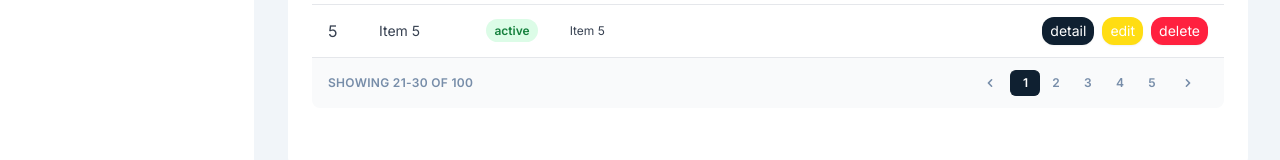
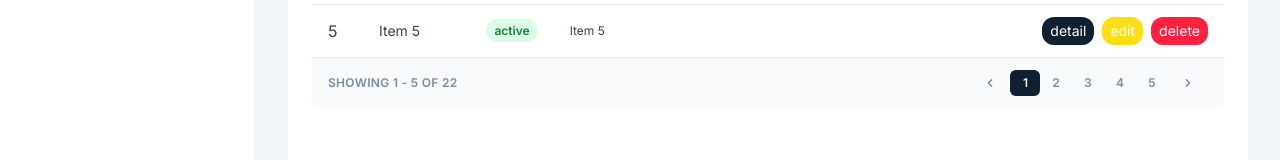
Before and after one commit to Azukii09/cosmetics-shop, a Next.js app: page /admin/user in a window 1280 px wide. Shown: the part 639-799 px from the top of the page. Built offline with nearby package versions, Linux system fonts and the light colour scheme.

Commit message:
#30- adding number of list data shown
Signed-off-by: Azukii09 <azuknisianta@gmail.com>

```diff
--- a/src/app/admin/user/page.tsx
+++ b/src/app/admin/user/page.tsx
@@ -149,6 +149,12 @@ export default function UserMasterPage() {
             status:"active",
             description:"Item 21"
         },
+        {
+            id:22,
+            name:"Item 22",
+            status:"active",
+            description:"Item 22"
+        },
     ]
 
     const [value, setValue] = useState(5);
--- a/src/components/components/tableComponent.tsx
+++ b/src/components/components/tableComponent.tsx
@@ -77,7 +77,7 @@ export default function TableComponent(props: {
                 className="grid px-4 py-3 text-xs font-semibold tracking-wide text-info uppercase border-t bg-gray-50 sm:grid-cols-9"
             >
                 <span className="flex items-center col-span-3">
-                  Showing 21-30 of 100
+                  Showing {((currentPage-1)*pageSize)+1} - {(((currentPage-1)*pageSize)+pageSize)<= props.body.length? (((currentPage-1)*pageSize)+pageSize):props.body.length} of {props.body.length}
                 </span>
                 <span className="col-span-2"></span>
                 {/*Pagination*/}
```
